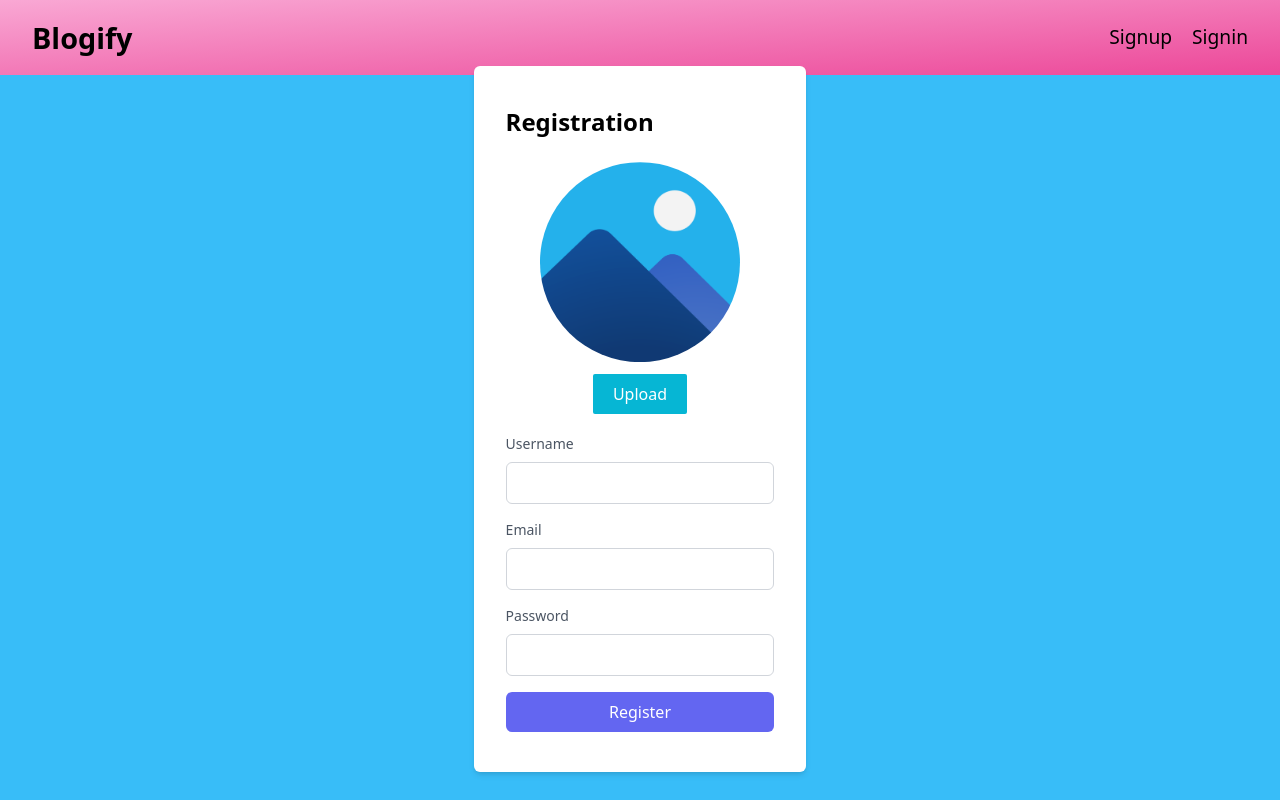
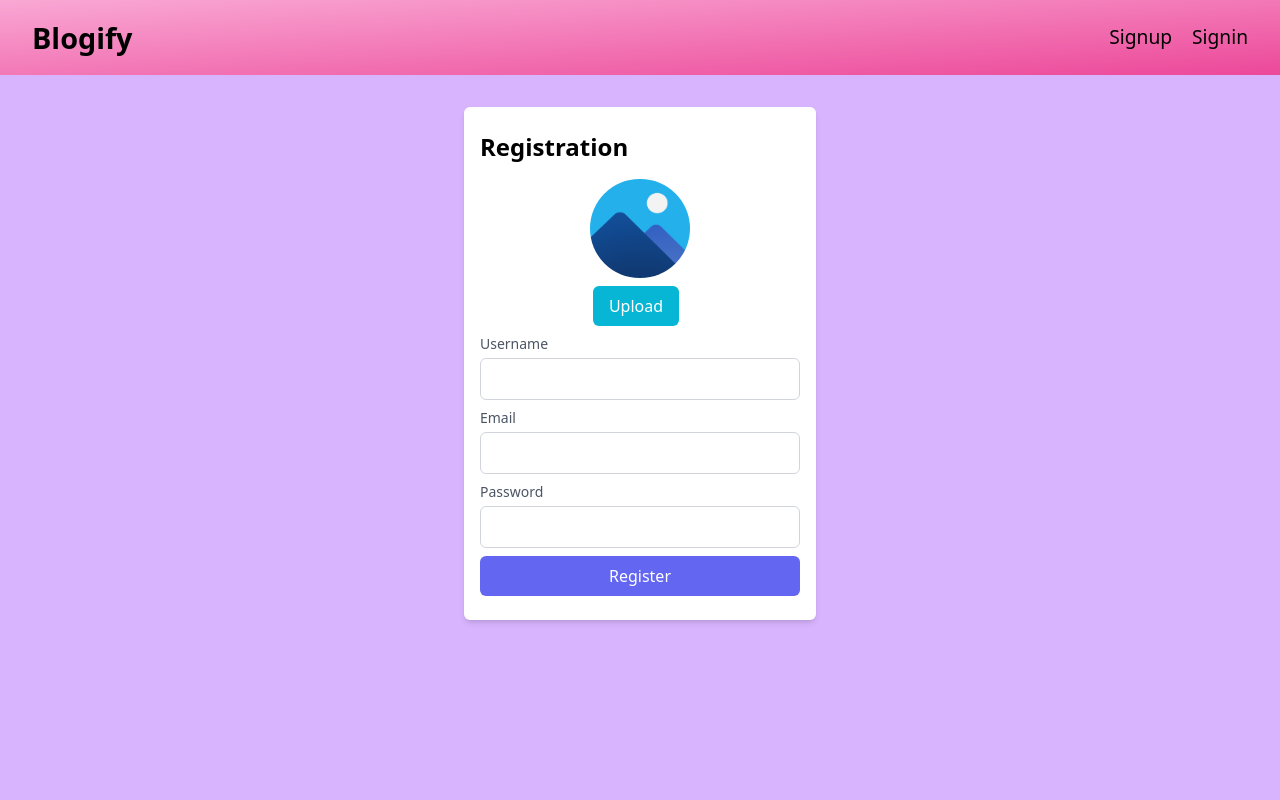
Before and after one commit to Sejal99/BlogSpot, a Next.js app in the folder client/: page /signup in a window 1280 px wide. Built offline with nearby package versions, Linux system fonts and the light colour scheme.

Commit message:
new updates

```diff
--- a/client/app/(Components)/signup/page.tsx
+++ b/client/app/(Components)/signup/page.tsx
@@ -1,6 +1,6 @@
 "use client"
 import { useRouter } from 'next/navigation'
-import { ChangeEvent, FormEvent, useEffect, useRef, useState } from "react"
+import { ChangeEvent, FormEvent, useState, useRef } from "react"
 import Cookies from 'js-cookie'
 import gallery from '../../(assets)/gallery.png'
 import  Swal from 'sweetalert2'
@@ -8,175 +8,151 @@ import Image from 'next/image'
 import Navbar from '../Navbar'
 import '../styles.css'
 import { base_url } from '../secret'
+
 const Page = () => {
-  const [username, setUsername]= useState('')
-  const [email, setEmail]= useState('')
-  const [password, setPassword]= useState('')
-  const [file, setFile] = useState<File | null>(null);
-  const [error, setError]= useState('')
-  const [disable, setDisable]= useState(false)
+  const [username, setUsername] = useState('')
+  const [email, setEmail] = useState('')
+  const [password, setPassword] = useState('')
+  const [file, setFile] = useState<File | null>(null)
+  const [error, setError] = useState('')
+  const [disable, setDisable] = useState(false)
+  const [message, setMessage] = useState('')
 
-  const [message, setMessage]= useState('')
-
-  const router= useRouter()
-
-  const inputRef= useRef(null)
+  const router = useRouter()
+  const inputRef = useRef(null)
 
   const handleFileChange = (e: ChangeEvent<HTMLInputElement>) => {
     if (e.target.files !== null && e.target.files.length > 0) {
-      const selectedFile = e.target.files[0];
-      const allowedExtensions = ["png", "jpeg", "jpg", "svg","webp"];
-      const fileExtension = selectedFile.name.split('.').pop()?.toLowerCase();
-
+      const selectedFile = e.target.files[0]
+      const allowedExtensions = ["png", "jpeg", "jpg", "svg", "webp"]
+      const fileExtension = selectedFile.name.split('.').pop()?.toLowerCase()
 
       if (fileExtension && allowedExtensions.includes(fileExtension)) {
-        setFile(selectedFile);
+        setFile(selectedFile)
         setError('')
       } else {
-        console.error("Invalid file type. Please select a .png, .jpg, or .svg file.");
-        setError("Invalid file type. Please select a .png, .jpg, .svg or webp file.")
-        // Optionally, you can reset the file input to clear the selection
-        e.target.value = '';
+        console.error("Invalid file type. Please select a .png, .jpg, .svg file.")
+        setError("Invalid file type. Please select a .png, .jpg, .svg, or webp file.")
+        e.target.value = ''
       }
-    }
-  };
-
-  const handleSignup= async(e:FormEvent<HTMLFormElement>)=>{
-      e.preventDefault();
-
-
-      try{
-        const res= await fetch(`${base_url}/user/`,{
-          method:"POST",
-          credentials:'include',
-          headers:{
-            'Content-Type': 'application/json'
-          },
-
-          body: JSON.stringify({
-            fullName: username,
-            email:email,
-            password: password,
-            filename: file?.name,
-            contentType:file?.type
-          })
-        })
-        if(!res.ok){
-          throw new Error('Network connection error!')
-        }
-        const data= await res.json()
-
-        Swal.fire("User registered successfully!");
-        router.push('/login')
-
-      }catch(err){
-        console.log(err);
-
     }
   }
 
+  const handleSignup = async (e:FormEvent<HTMLFormElement>) => {
+    e.preventDefault()
 
-    const handleImageClick = ()=> {
-      //@ts-ignore
+    try {
+      const res = await fetch(`${base_url}/user/`, {
+        method: "POST",
+        credentials: 'include',
+        headers: {
+          'Content-Type': 'application/json'
+        },
+        body: JSON.stringify({
+          fullName: username,
+          email: email,
+          password: password,
+          filename: file?.name,
+          contentType: file?.type
+        })
+      })
+      if (!res.ok) {
+        throw new Error('Network connection error!')
+      }
+      const data = await res.json()
+
+      Swal.fire("User registered successfully!")
+      router.push('/login')
+
+    } catch(err) {
+      console.log(err)
+    }
+  }
+
+  const handleImageClick = () => {
     inputRef.current.click()
   }
 
-    const sendImage = async ()=> {
-      try{
-        const res= await fetch(`${base_url}/user/picture`, {
-          method:"POST",
-          //@ts-ignore
+  const sendImage = async () => {
+    try {
+      const res = await fetch(`${base_url}/user/picture`, {
+        method: "POST",
         headers: {
-            'Content-Type':"application/json",
+          'Content-Type': "application/json",
           'authorization': localStorage.getItem('token'),
         },
         body: JSON.stringify({
           filename: file?.name,
-            contentType:file?.type
+          contentType: file?.type
         })
-        });
-        if(!res.ok){
+      })
+      if (!res.ok) {
         throw new Error('Network problem!')
       }
-        const data= await res.json()
+      const data = await res.json()
 
+      if (data) {
+        const s3PutUrl = data
 
-        if(data){
-          const s3PutUrl= data;
-
-          const res2= await fetch(s3PutUrl, {
-            method:"PUT",
-            //@ts-ignore
+        const res2 = await fetch(s3PutUrl, {
+          method: "PUT",
           headers: {
             "Access-Control-Allow-Headers" : "Content-Type",
             "Access-Control-Allow-Origin": "*",
             "Access-Control-Allow-Methods": "*",
             "Content-Type": file?.type
           },
-            body:file
-          });
+          body: file
+        })
 
-          if(!res2.ok){
-            throw new Error("Network Problem!");
+        if (!res2.ok) {
+          throw new Error("Network Problem!")
         }
 
         setDisable(true)
         setMessage("Profile Picture uploaded successfully!")
 
-        }else{
+      } else {
         setMessage("Error while uploading")
       }
 
-      }catch(err){
+    } catch(err) {
       setDisable(false)
       setMessage("Error while uploading")
-        console.log(err);
-
+      console.log(err)
+    }
   }
 
-
+  return (
+    <div className="flex flex-col h-full">
+      <Navbar />
+      <div className="mt-8 flex justify-center items-center">
+        <div className="bg-white p-4 py-6 shadow-md rounded-md w-[22rem]">
+          <h2 className="text-2xl font-bold mb-4">Registration</h2>
+          <form onSubmit={handleSignup}>
+            <div className="mb-2">
+              <div onClick={handleImageClick} className='flex items-center justify-center'>
+                {file ?
+                  <Image src={URL.createObjectURL(file)} className="rounded-full" height={100} width={100} alt="profile" />
+                  : <Image src={gallery} className="rounded-full" height={100} width={100} alt="profile" />
                 }
-
-    //console.log(message);
-
-return (
-  <div className="flex flex-col  h-[100vh]">
-  <Navbar />
-
-  <div className="flex justify-center items-center h-[86vh] ">
-  <div className="bg-white p-8 py-10 shadow-md rounded-md w-[26%]">
-    <h2 className="text-2xl font-bold mb-6">Registration</h2>
-    <form onSubmit={handleSignup}>
-    <div className="mb-4">
-        <div onClick={handleImageClick} className=' flex flex-col gap-5 items-center'>
-          {file ?
-          //@ts-ignore
-          <Image src={URL.createObjectURL(file)} class="signupImg" height={200} width={200} alt="gf" />
-           //@ts-ignore
-          : <Image src={gallery} class="signupImg" height={200} width={200} alt="gf" />
-         }
-
-
                 <input
-
                   ref={inputRef}
                   type="file"
                   id="file"
                   accept=".png, .jpg, .jpeg, .svg"
                   onChange={handleFileChange}
-          className="mt-1 p-3 hidden bg-white border w-full rounded-md "
+                  className="hidden"
                 />
-
               </div>
-        <div className=' flex justify-center flex-col items-center gap-2 m-3'>
-        <button type='button' disabled={disable} onClick={sendImage} className={` ${disable ? ' bg-gray-500' : 'bg-cyan-500'} px-5 py-2 bg-cyan-500  rounded-sm text-white`}>Upload</button>
-
-        {error!="" &&  <div className=" text-red-600 font-medium">{error}</div> }
-        <div className=' text-green-700 font-medium'>{message}</div>
+              <div className='flex justify-center items-center gap-2 mt-2'>
+                <button type='button' disabled={disable} onClick={sendImage} className={`px-4 py-2 rounded-md text-white ${disable ? 'bg-gray-500' : 'bg-cyan-500 hover:bg-cyan-600 focus:outline-none'}`}>Upload</button>
+                {error !== "" &&  <div className="text-red-600 font-medium">{error}</div>}
+                <div className='text-green-700 font-medium'>{message}</div>
               </div>
-        <label htmlFor="email" className="block text-gray-600 text-sm font-medium mb-2">
-          Username
-        </label>
+            </div>
+            <div className="mb-2">
+              <label htmlFor="email" className="block text-gray-600 text-sm font-medium mb-1">Username</label>
               <input
                 type="text"
                 id="username"
@@ -187,10 +163,8 @@ return (
                 required
               />
             </div>
-      <div className="mb-4">
-        <label htmlFor="email" className="block text-gray-600 text-sm font-medium mb-2">
-          Email
-        </label>
+            <div className="mb-2">
+              <label htmlFor="email" className="block text-gray-600 text-sm font-medium mb-1">Email</label>
               <input
                 type="text"
                 id="email"
@@ -201,10 +175,8 @@ return (
                 required
               />
             </div>
-      <div className="mb-4">
-        <label htmlFor="password" className="block text-gray-600 text-sm font-medium mb-2">
-          Password
-        </label>
+            <div className="mb-2">
+              <label htmlFor="password" className="block text-gray-600 text-sm font-medium mb-1">Password</label>
               <input
                 type="password"
                 id="password"
--- a/client/app/layout.tsx
+++ b/client/app/layout.tsx
@@ -20,7 +20,7 @@ export default function RootLayout({
 
     <ReduxProvider>
     <html lang='en'>
-    <body className=' bg-sky-400'>
+    <body className=' bg-purple-300'>
     <div className='main' >
         <div  className='gradient' />
     </div>
```
Lines whose indentation alone changed are shown as unchanged.
